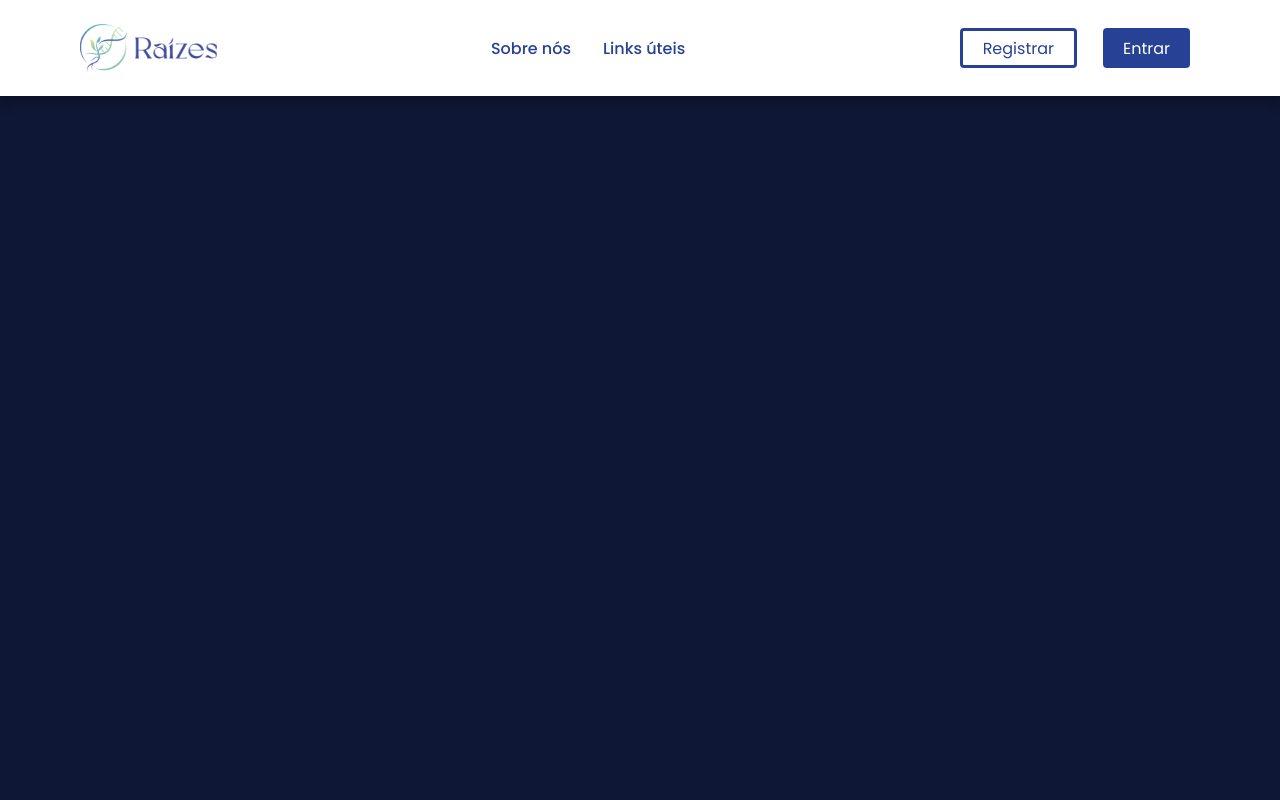
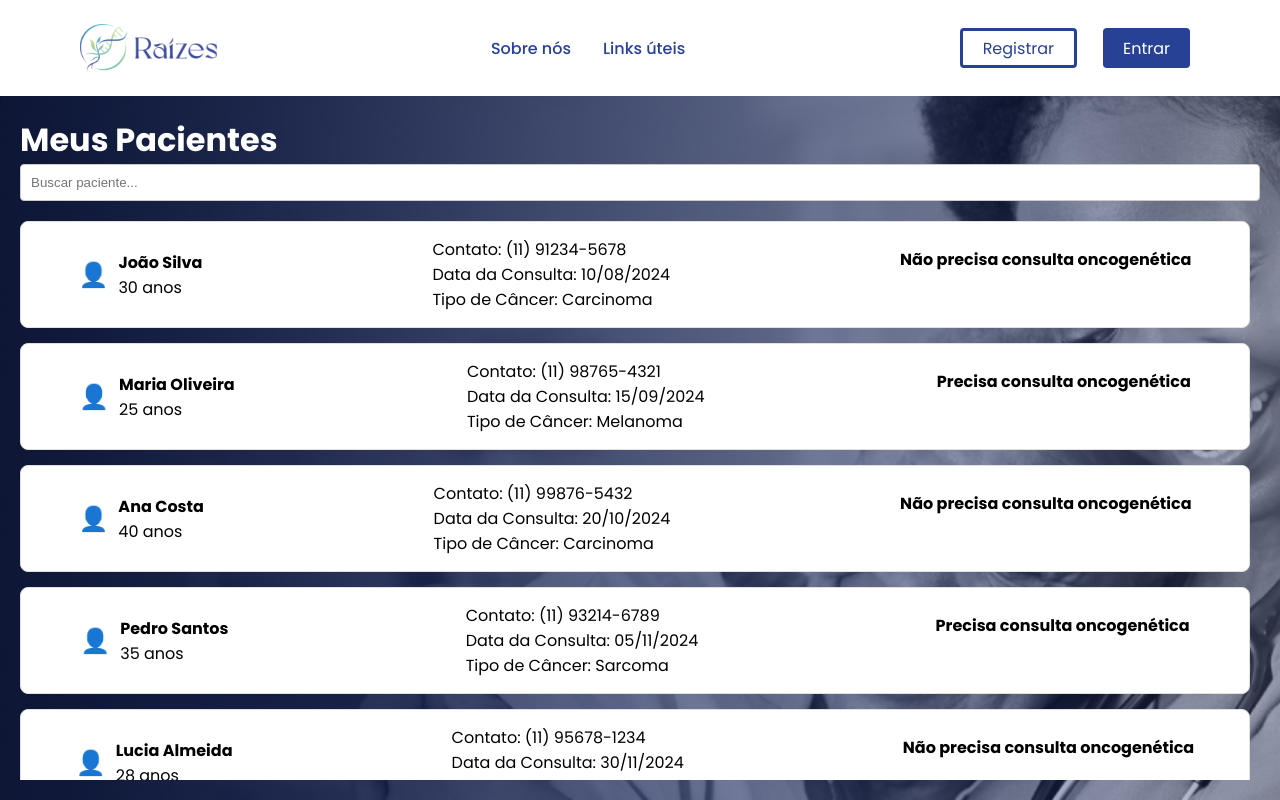
Before and after one commit to ielison/raizesfront, a React (Vite) app: page /pacientes in a window 1280 px wide. Built offline with nearby package versions, Linux system fonts and the light colour scheme.

Commit message:
Add files via upload

```diff
--- a/src/App.jsx
+++ b/src/App.jsx
@@ -31,6 +31,7 @@ import Sobre from "./pages/sobre/Sobre";
 import HomeTopbar from "./components/HomeTopbar/HomeTopbar";
 import Topbar from "./components/Topbar/Topbar";
 import LoginModal from "./components/LoginModal/LoginModal";
+import MeusPacientes from "./pages/meuspacientes/MeusPacientes";
 
 function App() {
   const { currentModal, openModal, closeModal, modalData } = useModals();
@@ -60,6 +61,7 @@ function App() {
         <Route path="/home" element={<Home openModal={openModal} />} />
         <Route path="/linksuteis" element={<LinksUteis />} />
         <Route path="/sobre" element={<Sobre />} />
+        <Route path="/pacientes" element={<MeusPacientes />} />
       </Routes>
       <LoginModal
         isOpen={currentModal === "loginModal"}
--- a/src/components/HomeTopbar/HomeTopbar.css
+++ b/src/components/HomeTopbar/HomeTopbar.css
@@ -24,6 +24,7 @@
   display: flex;
   justify-content: space-between;
   gap: 2rem;
+  align-items: center;
 }
 
 .header-home__topbar .links-uteis__hometopbar a:link {
@@ -100,6 +101,11 @@
   z-index: 900; /* Ensure it's above the menu */
 }
 
+.links-uteis__hometopbar .underline {
+  color: var(--primary-500);
+  text-decoration: underline !important;
+}
+
 /* Responsive Styles */
 @media (max-width: 768px) {
   .header-home__nav {
@@ -124,6 +130,7 @@
   .header-home__nav .links-uteis__hometopbar li {
     width: 100%; /* Make each link full width */
     text-align: center; /* Center text */
+    align-items: center;
   }
 
   /* Show the menu toggle button */
--- a/src/components/HomeTopbar/HomeTopbar.jsx
+++ b/src/components/HomeTopbar/HomeTopbar.jsx
@@ -39,6 +39,11 @@ export default function HomeTopbar() {
   const handleSobreClick = (e) => {
     e.preventDefault();
     navigate("/sobre");
+    setIsMenuOpen(false); // Close the menu
+  };
+
+  const handleMeusPacientesClick = () => {
+    navigate("/pacientes");
     setIsMenuOpen(false); // Close the menu
   };
 
@@ -85,7 +90,16 @@ export default function HomeTopbar() {
             </button>
           </li>
           <li>
-            <button className="meus-pacientes">Meus Pacientes</button>
+            <button
+              className="meus-pacientes"
+              onClick={handleMeusPacientesClick}
+              style={{
+                backgroundColor: location.pathname === "/pacientes" ? "#7BBDAD" : "#274195",
+                color: location.pathname === "/pacientes" ? "#000" : "#fff", // Optional: Change text color
+              }}
+            >
+              Meus Pacientes
+            </button>
           </li>
           <li>
             <button className="logout" onClick={handleLogout}>Sair</button>
--- /dev/null
+++ b/src/data/pacientes.js
@@ -0,0 +1,59 @@
+// src/data/pacientes.js
+const pacientesData = [
+  {
+    id: 1,
+    nome: "João Silva",
+    idade: 30,
+    telefone: "(11) 91234-5678",
+    dataConsulta: "10/08/2024",
+    tipoCancer: "Carcinoma",
+    consultaOncogenetica: false,
+  },
+  {
+    id: 2,
+    nome: "Maria Oliveira",
+    idade: 25,
+    telefone: "(11) 98765-4321",
+    dataConsulta: "15/09/2024",
+    tipoCancer: "Melanoma",
+    consultaOncogenetica: true,
+  },
+  {
+    id: 3,
+    nome: "Ana Costa",
+    idade: 40,
+    telefone: "(11) 99876-5432",
+    dataConsulta: "20/10/2024",
+    tipoCancer: "Carcinoma",
+    consultaOncogenetica: false,
+  },
+  {
+    id: 4,
+    nome: "Pedro Santos",
+    idade: 35,
+    telefone: "(11) 93214-6789",
+    dataConsulta: "05/11/2024",
+    tipoCancer: "Sarcoma",
+    consultaOncogenetica: true,
+  },
+  {
+    id: 5,
+    nome: "Lucia Almeida",
+    idade: 28,
+    telefone: "(11) 95678-1234",
+    dataConsulta: "30/11/2024",
+    tipoCancer: "Melanoma",
+    consultaOncogenetica: false,
+  },
+  {
+    id: 6,
+    nome: "Carlos Ferreira",
+    idade: 50,
+    telefone: "(11) 91234-8901",
+    dataConsulta: "15/12/2024",
+    tipoCancer: "Leucemia",
+    consultaOncogenetica: true,
+  },
+];
+
+export default pacientesData;
--- /dev/null
+++ b/src/pages/meuspacientes/MeusPacientes.css
@@ -0,0 +1,118 @@
+.meus-pacientes {
+  padding: 20px;
+  background-image: url('../../assets/background.png');
+  background-size: cover;
+  background-repeat: no-repeat;
+  background-attachment: fixed; /* Keep background image fixed */
+  height: calc(100vh - 96px);
+  display: flex;
+  flex-direction: column; /* Stack elements vertically */
+}
+
+.h1-pacientes {
+  color: white;
+}
+
+.search-box {
+  width: 100%;
+  padding: 10px;
+  border: 1px solid #ccc;
+  border-radius: 4px;
+  margin-bottom: 20px;
+}
+
+.pacientes-list {
+  display: flex;
+  flex-direction: column;
+  gap: 15px; /* Space between cards */
+  overflow-y: auto; /* Allow vertical scrolling */
+  height: calc(100% - 60px); /* Adjust height for scrolling */
+  padding-right: 10px; /* Add padding to prevent text from sticking to the edge */
+}
+
+.paciente-card {
+  border: 1px solid #e0e0e0;
+  border-radius: 8px;
+  padding: 15px;
+  display: flex;
+  flex-direction: row;
+  justify-content: space-around;
+  gap: 30px;
+  background-color: #ffffff; /* White background */
+}
+
+.paciente-info {
+  display: flex;
+  align-items: center;
+  justify-content: flex-start; /* Align items to the start */
+}
+
+.paciente-icon {
+  font-size: 24px; /* Size of the icon */
+  margin-right: 10px; /* Space between icon and name */
+}
+
+.paciente-details {
+  display: flex;
+  flex-direction: column; /* Stack name and age vertically */
+}
+
+.paciente-nome {
+  font-weight: bold; /* Highlight the name */
+}
+
+.divider {
+  height: 1px;
+  background-color: #ccc; /* Gray divider */
+  margin: 10px 0; /* Space above and below the divider */
+}
+
+.paciente-contato {
+  display: flex;
+  flex-direction: column; /* Stack contact details vertically */
+}
+
+.consulta-oncogenetica {
+  font-weight: bold; /* Highlight the oncogenetic consultation text */
+  margin-top: 10px; /* Space above this text */
+}
+
+/* Tablet Styles */
+@media (max-width: 1024px) {
+  .paciente-card {
+    flex-direction: column; /* Stack the content vertically on tablet */
+    align-items: flex-start; /* Align items to the start */
+  }
+
+  .divider {
+    margin: 5px 0; /* Reduce space around dividers on tablet */
+  }
+}
+
+/* Mobile Styles */
+@media (max-width: 768px) {
+  .meus-pacientes {
+    padding: 15px; /* Reduce padding on mobile */
+  }
+
+  .search-box {
+    padding: 8px; /* Adjust padding for the search box */
+  }
+
+  .paciente-card {
+    padding: 10px; /* Reduce padding on cards for mobile */
+    gap: 15px; /* Reduce gap between items in card */
+  }
+
+  .paciente-icon {
+    font-size: 20px; /* Slightly smaller icon on mobile */
+  }
+
+  .paciente-nome {
+    font-size: 18px; /* Adjust font size for the name */
+  }
+
+  .consulta-oncogenetica {
+    font-size: 14px; /* Smaller font for the consultation text */
+  }
+}
--- a/src/pages/meuspacientes/MeusPacientes.jsx
+++ b/src/pages/meuspacientes/MeusPacientes.jsx
@@ -0,0 +1,49 @@
+import { useState } from "react";
+import "./MeusPacientes.css"; // Make sure to create this CSS file for styling
+import pacientesData from "../../data/pacientes.js"; // Import the patient data
+
+export default function MeusPacientes() {
+  const [searchTerm, setSearchTerm] = useState("");
+
+  const filteredPacientes = pacientesData.filter((paciente) =>
+    paciente.nome.toLowerCase().includes(searchTerm.toLowerCase())
+  );
+
+  return (
+    <div className="meus-pacientes">
+      <h1 className="h1-pacientes">Meus Pacientes</h1>
+      <input
+        type="text"
+        placeholder="Buscar paciente..."
+        value={searchTerm}
+        onChange={(e) => setSearchTerm(e.target.value)}
+        className="search-box"
+      />
+      <div className="pacientes-list">
+        {filteredPacientes.map((paciente) => (
+          <div key={paciente.id} className="paciente-card">
+            <div className="paciente-info">
+              <div className="paciente-icon">👤</div>
+              <div className="paciente-details">
+                <span className="paciente-nome">{paciente.nome}</span>
+                <span className="paciente-idade">{paciente.idade} anos</span>
+              </div>
+            </div>
+            <div className="divider"></div>
+            <div className="paciente-contato">
+              <span>Contato: {paciente.telefone}</span>
+              <span>Data da Consulta: {paciente.dataConsulta}</span>
+              <span>Tipo de Câncer: {paciente.tipoCancer}</span>
+            </div>
+            <div className="divider"></div>
+            <div className="consulta-oncogenetica">
+              {paciente.consultaOncogenetica
+                ? "Precisa consulta oncogenética"
+                : "Não precisa consulta oncogenética"}
+            </div>
+          </div>
+        ))}
+      </div>
+    </div>
+  );
+}
```
